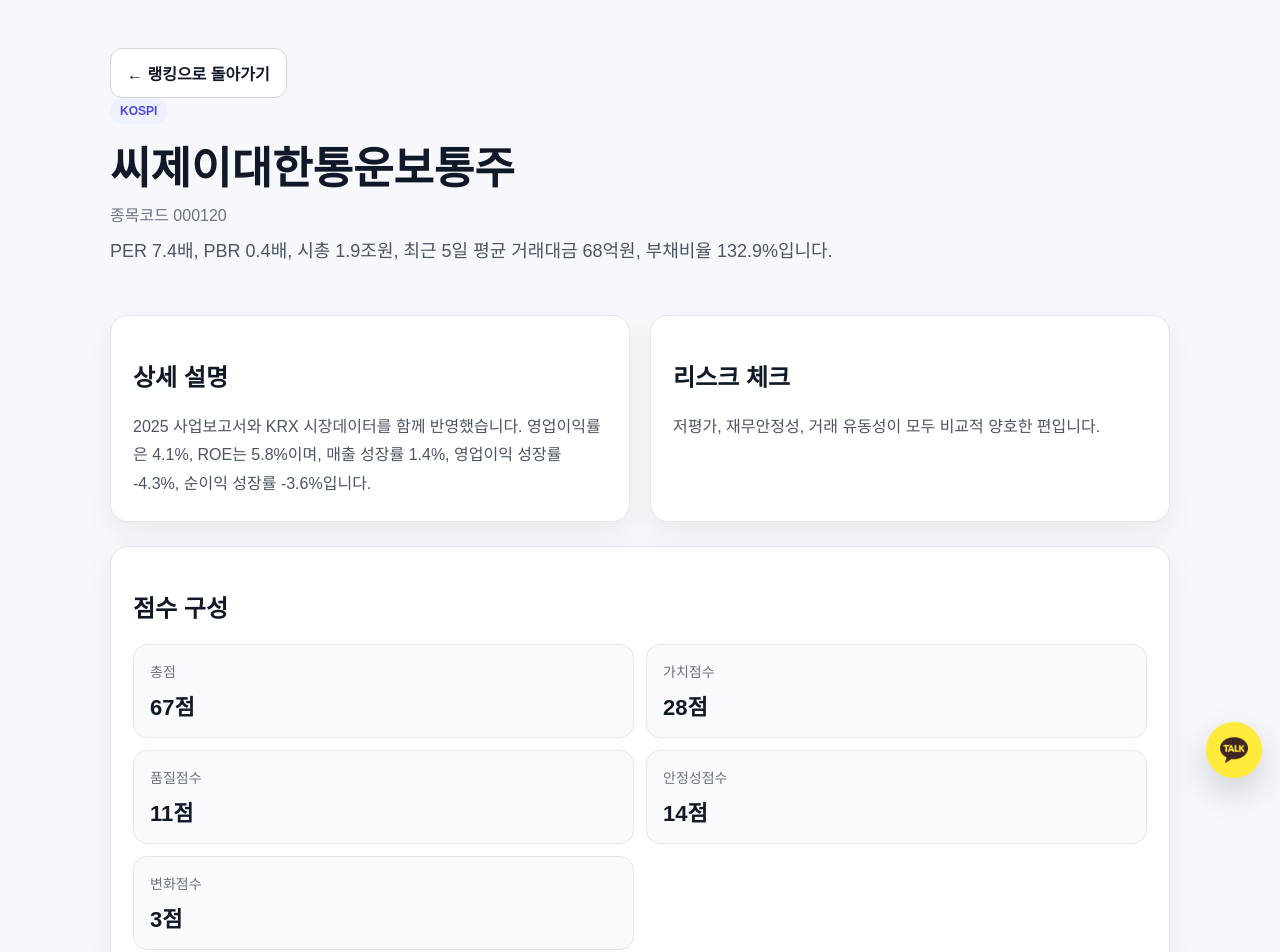
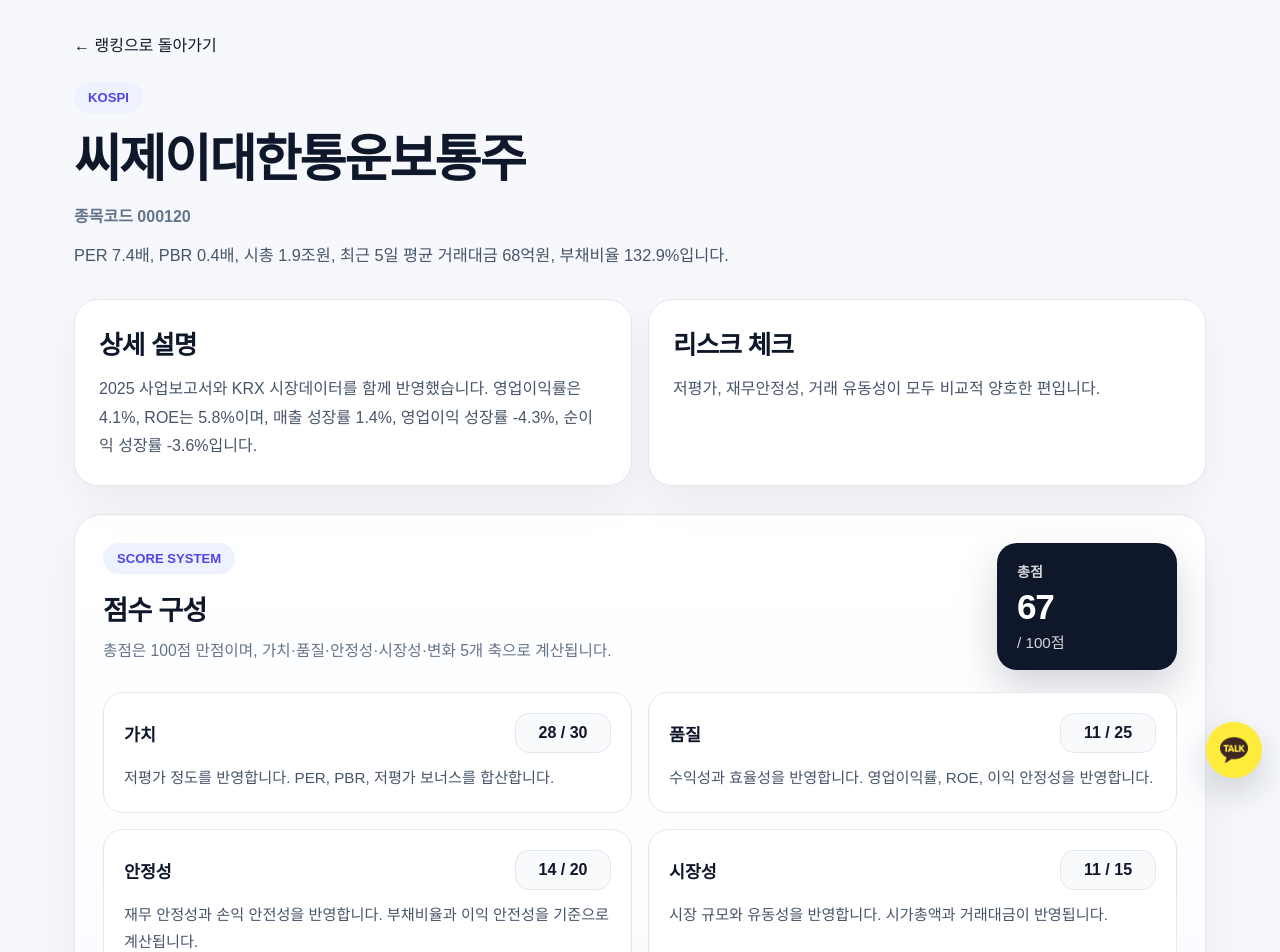
Before and after one commit to DcoyA/screener, a Next.js app: page /stock/000120 in a window 1280 px wide. Shown: the top 952 px of the page. Built offline with nearby package versions, Linux system fonts and the light colour scheme.

Commit message:
Update page.js

```diff
--- a/app/stock/[code]/page.js
+++ b/app/stock/[code]/page.js
@@ -1,6 +1,52 @@
 import Link from "next/link";
 import { notFound } from "next/navigation";
 import stocks from "../../data/stocks.json";
+
+const SCORE_META = [
+  {
+    key: "value",
+    label: "가치",
+    max: 30,
+    desc: "저평가 정도를 반영합니다. PER, PBR, 저평가 보너스를 합산합니다.",
+  },
+  {
+    key: "quality",
+    label: "품질",
+    max: 25,
+    desc: "수익성과 효율성을 반영합니다. 영업이익률, ROE, 이익 안정성을 반영합니다.",
+  },
+  {
+    key: "safety",
+    label: "안정성",
+    max: 20,
+    desc: "재무 안정성과 손익 안전성을 반영합니다. 부채비율과 이익 안전성을 기준으로 계산됩니다.",
+  },
+  {
+    key: "market",
+    label: "시장성",
+    max: 15,
+    desc: "시장 규모와 유동성을 반영합니다. 시가총액과 거래대금이 반영됩니다.",
+  },
+  {
+    key: "change",
+    label: "변화",
+    max: 10,
+    desc: "성장 흐름을 반영합니다. 매출, 영업이익, 순이익 성장률이 반영됩니다.",
+  },
+];
+
+function getScoreValue(stock, key) {
+  if (stock?.scoreBreakdown?.[key] !== undefined) {
+    return stock.scoreBreakdown[key];
+  }
+
+  if (key === "value") return stock?.valueScore ?? 0;
+  if (key === "quality") return stock?.qualityScore ?? 0;
+  if (key === "safety") return stock?.safetyScore ?? 0;
+  if (key === "market") return stock?.marketScore ?? 0;
+  if (key === "change") return stock?.changeScore ?? 0;
+  return 0;
+}
 
 export default async function StockDetailPage({ params }) {
   const { code } = await params;
@@ -11,60 +57,270 @@
   }
 
   return (
+    <>
       <main className="container">
-      <Link className="backLink" href="/ranking">
+        <div className="topLinks">
+          <Link href="/ranking" className="backBtn">
             ← 랭킹으로 돌아가기
           </Link>
+        </div>
 
-      <section className="detailHeader">
+        <section className="pageHero">
+          <div>
             <p className="marketBadge">{stock.market}</p>
             <h1>{stock.name}</h1>
             <p className="stockCode">종목코드 {stock.code}</p>
-        <p className="desc">{stock.summary}</p>
-      </section>
-
-      <section className="twoCol">
-        <div className="detailBox">
-          <h2>상세 설명</h2>
-          <p className="detailText">{stock.description}</p>
-        </div>
-
-        <div className="detailBox">
-          <h2>리스크 체크</h2>
-          <p className="detailText">{stock.risk}</p>
+            <p className="summaryText">{stock.summary}</p>
           </div>
         </section>
 
-      <section className="detailBox">
+        <div className="infoGrid">
+          <section className="infoCard">
+            <h2>상세 설명</h2>
+            <p>{stock.description}</p>
+          </section>
+
+          <section className="infoCard">
+            <h2>리스크 체크</h2>
+            <p>{stock.risk}</p>
+          </section>
+        </div>
+
+        <section className="scoreSection">
+          <div className="scoreSectionHeader">
+            <div>
+              <p className="scoreEyebrow">SCORE SYSTEM</p>
               <h2>점수 구성</h2>
+              <p className="scoreDesc">
+                총점은 100점 만점이며, 가치·품질·안정성·시장성·변화 5개 축으로 계산됩니다.
+              </p>
+            </div>
+
+            <div className="totalScoreHero">
+              <span className="totalScoreLabel">총점</span>
+              <strong>{stock.totalScore}</strong>
+              <span className="totalScoreMax">/ 100점</span>
+            </div>
+          </div>
 
           <div className="scoreGrid">
-          <div className="scoreBox">
-            <span>총점</span>
-            <strong>{stock.totalScore}점</strong>
+            {SCORE_META.map((item) => (
+              <div className="scoreCard" key={item.key}>
+                <div className="scoreCardTop">
+                  <span className="scoreName">{item.label}</span>
+                  <span className="scoreValue">
+                    {getScoreValue(stock, item.key)} / {item.max}
+                  </span>
                 </div>
-
-          <div className="scoreBox">
-            <span>가치점수</span>
-            <strong>{stock.valueScore}점</strong>
+                <p className="scoreMeaning">{item.desc}</p>
               </div>
-
-          <div className="scoreBox">
-            <span>품질점수</span>
-            <strong>{stock.qualityScore}점</strong>
-          </div>
-
-          <div className="scoreBox">
-            <span>안정성점수</span>
-            <strong>{stock.safetyScore}점</strong>
-          </div>
-
-          <div className="scoreBox">
-            <span>변화점수</span>
-            <strong>{stock.changeScore}점</strong>
-          </div>
+            ))}
           </div>
         </section>
       </main>
+
+      <style jsx>{`
+        .container {
+          max-width: 1180px;
+          margin: 0 auto;
+          padding: 32px 24px 80px;
+          color: #0f172a;
+        }
+        .topLinks {
+          margin-bottom: 26px;
+        }
+        .backBtn {
+          display: inline-flex;
+          align-items: center;
+          justify-content: center;
+          border-radius: 14px;
+          padding: 12px 16px;
+          text-decoration: none;
+          font-weight: 800;
+          border: 1px solid #dbe3f0;
+          background: #fff;
+          color: #0f172a;
+        }
+        .pageHero {
+          margin-bottom: 28px;
+        }
+        .marketBadge {
+          display: inline-flex;
+          align-items: center;
+          padding: 8px 14px;
+          border-radius: 999px;
+          background: #eef2ff;
+          color: #4f46e5;
+          font-size: 0.82rem;
+          font-weight: 800;
+          margin: 0 0 18px;
+        }
+        h1 {
+          margin: 0 0 14px;
+          font-size: clamp(2.2rem, 4vw, 3.4rem);
+          letter-spacing: -0.04em;
+        }
+        .stockCode {
+          margin: 0 0 12px;
+          color: #64748b;
+          font-weight: 700;
+        }
+        .summaryText {
+          margin: 0;
+          color: #475569;
+          line-height: 1.8;
+          font-size: 1.02rem;
+          max-width: 920px;
+        }
+        .infoGrid {
+          display: grid;
+          grid-template-columns: repeat(2, minmax(0, 1fr));
+          gap: 16px;
+          margin-bottom: 28px;
+        }
+        .infoCard {
+          border: 1px solid #e5e7eb;
+          border-radius: 24px;
+          padding: 24px;
+          background: #ffffff;
+          box-shadow: 0 18px 40px rgba(15, 23, 42, 0.05);
+        }
+        .infoCard h2 {
+          margin: 0 0 14px;
+          font-size: 1.6rem;
+          letter-spacing: -0.03em;
+        }
+        .infoCard p {
+          margin: 0;
+          color: #475569;
+          line-height: 1.8;
+        }
+        .scoreSection {
+          border: 1px solid #e5e7eb;
+          border-radius: 28px;
+          padding: 28px;
+          background: linear-gradient(180deg, #ffffff 0%, #f8fbff 100%);
+          box-shadow: 0 20px 50px rgba(15, 23, 42, 0.06);
+        }
+        .scoreSectionHeader {
+          display: flex;
+          justify-content: space-between;
+          align-items: flex-start;
+          gap: 20px;
+          margin-bottom: 22px;
+          flex-wrap: wrap;
+        }
+        .scoreEyebrow {
+          display: inline-flex;
+          align-items: center;
+          padding: 8px 14px;
+          border-radius: 999px;
+          background: #eef2ff;
+          color: #4f46e5;
+          font-size: 0.82rem;
+          font-weight: 800;
+          margin: 0 0 14px;
+        }
+        .scoreSection h2 {
+          margin: 0 0 10px;
+          font-size: 1.7rem;
+          letter-spacing: -0.03em;
+        }
+        .scoreDesc {
+          margin: 0;
+          color: #64748b;
+          line-height: 1.7;
+          font-size: 0.98rem;
+          max-width: 680px;
+        }
+        .totalScoreHero {
+          min-width: 180px;
+          padding: 18px 20px;
+          border-radius: 20px;
+          background: #0f172a;
+          color: #fff;
+          display: flex;
+          flex-direction: column;
+          align-items: flex-start;
+          box-shadow: 0 18px 40px rgba(15, 23, 42, 0.18);
+        }
+        .totalScoreLabel {
+          font-size: 0.88rem;
+          font-weight: 700;
+          opacity: 0.82;
+          margin-bottom: 8px;
+        }
+        .totalScoreHero strong {
+          font-size: 2.2rem;
+          line-height: 1;
+          letter-spacing: -0.04em;
+        }
+        .totalScoreMax {
+          margin-top: 6px;
+          font-size: 0.95rem;
+          opacity: 0.82;
+        }
+        .scoreGrid {
+          display: grid;
+          grid-template-columns: repeat(2, minmax(0, 1fr));
+          gap: 16px;
+        }
+        .scoreCard {
+          border: 1px solid #e5e7eb;
+          border-radius: 20px;
+          padding: 20px;
+          background: #ffffff;
+        }
+        .scoreCardTop {
+          display: flex;
+          justify-content: space-between;
+          align-items: center;
+          gap: 16px;
+          margin-bottom: 12px;
+          flex-wrap: wrap;
+        }
+        .scoreName {
+          font-size: 1.08rem;
+          font-weight: 800;
+          color: #0f172a;
+        }
+        .scoreValue {
+          display: inline-flex;
+          align-items: center;
+          justify-content: center;
+          min-width: 96px;
+          padding: 10px 14px;
+          border-radius: 14px;
+          background: #f8fafc;
+          border: 1px solid #e2e8f0;
+          color: #0f172a;
+          font-weight: 800;
+        }
+        .scoreMeaning {
+          margin: 0;
+          color: #475569;
+          line-height: 1.75;
+          font-size: 0.95rem;
+        }
+        @media (max-width: 900px) {
+          .infoGrid,
+          .scoreGrid {
+            grid-template-columns: 1fr;
+          }
+          .totalScoreHero {
+            width: 100%;
+          }
+        }
+        @media (max-width: 640px) {
+          .container {
+            padding: 24px 18px 64px;
+          }
+          .scoreSection,
+          .infoCard {
+            padding: 22px;
+          }
+        }
+      `}</style>
+    </>
   );
 }
```
Lines whose indentation alone changed are shown as unchanged.
